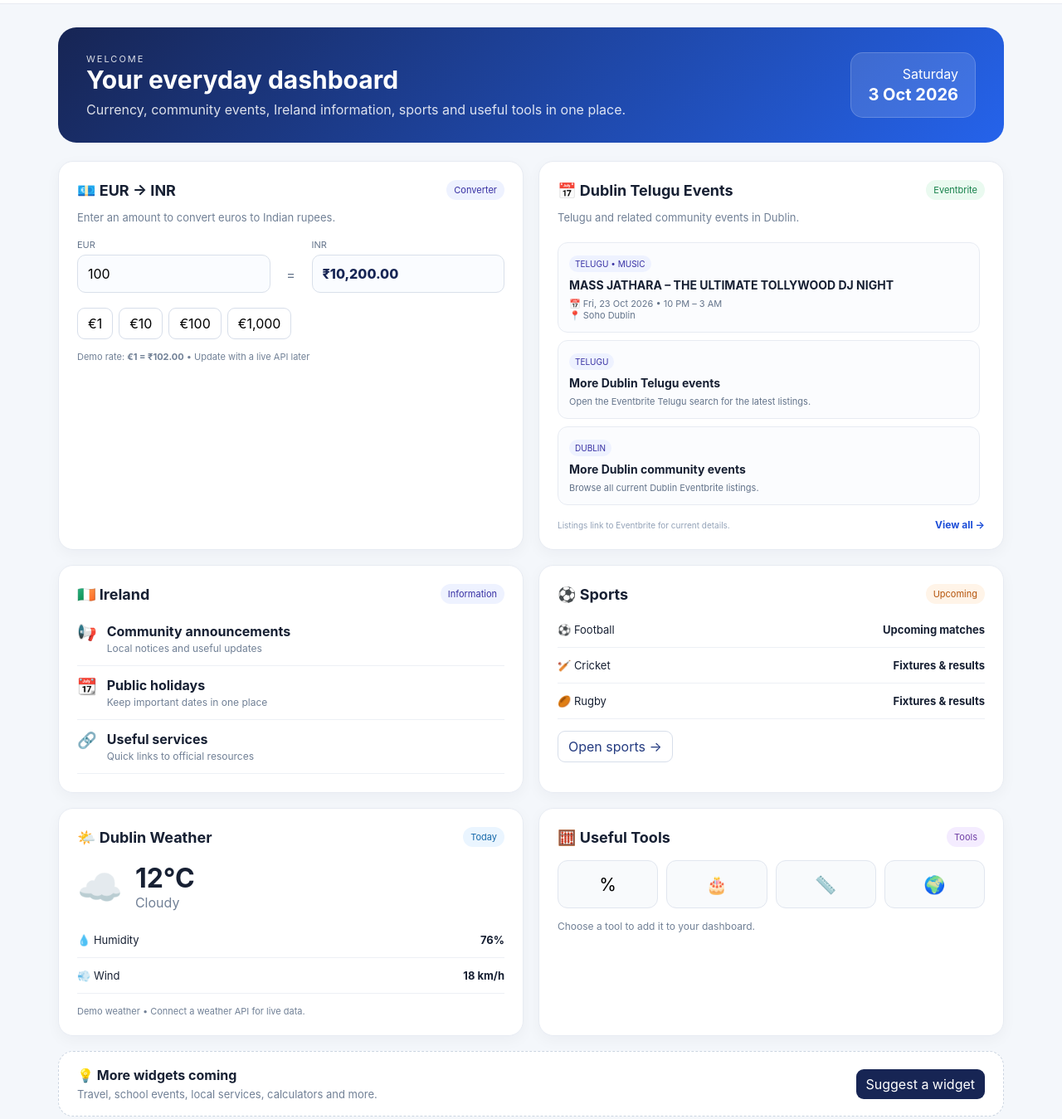
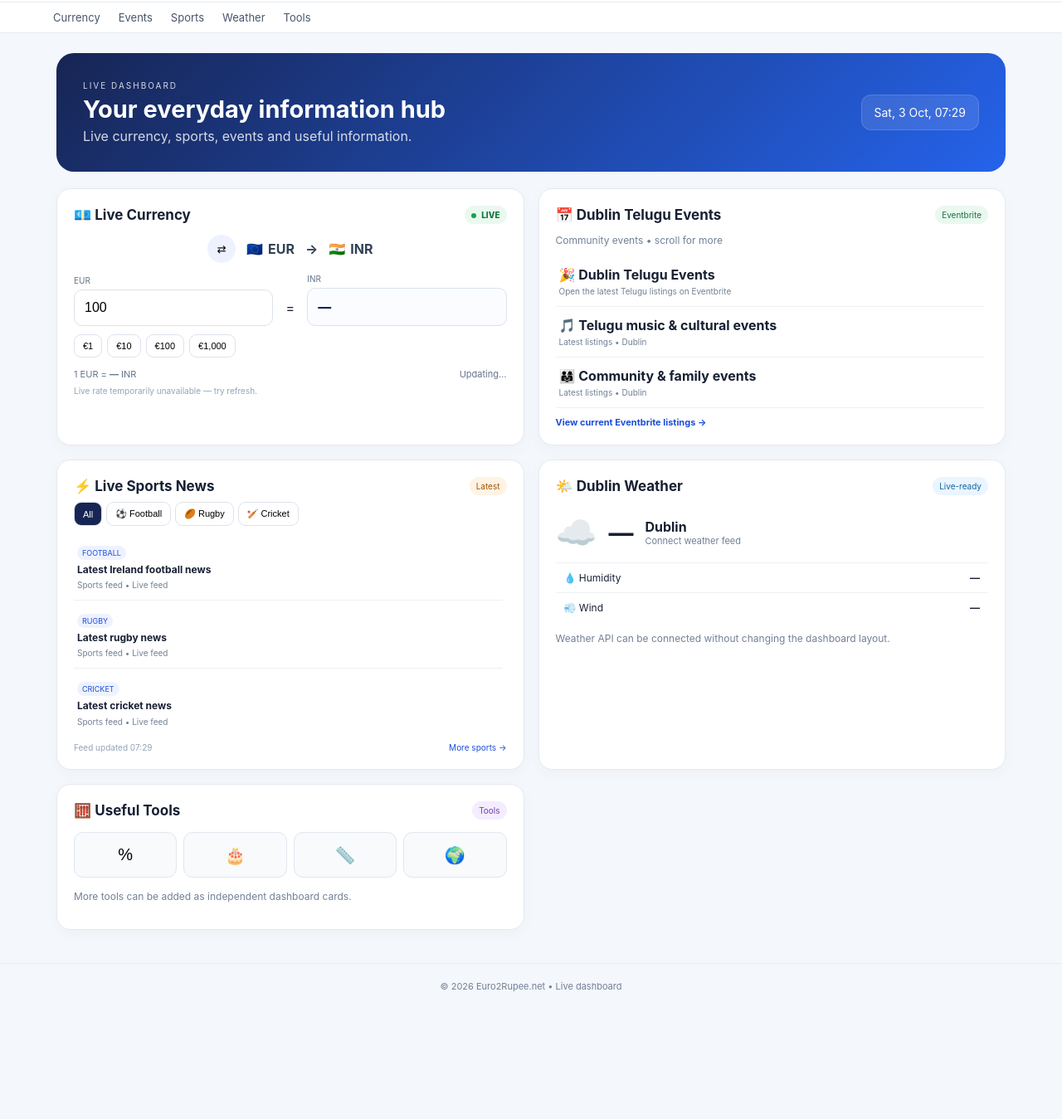
Before and after one commit to pavan231/euro2rupee, a plain HTML site: page index.html in a window 1280 px wide. Shown: the part 67-1416 px from the top of the page at 83% size. After the commit the page ends 1283 px from the top, so only its background shows below. Drawn offline with Linux system fonts and the light colour scheme; no server answers.

Commit message:
Add files via upload

```diff
--- a/index.html
+++ b/index.html
@@ -1,76 +1,53 @@
-<!DOCTYPE html>
+<!doctype html>
 <html lang="en">
 <head>
-<meta charset="UTF-8">
-<meta name="viewport" content="width=device-width, initial-scale=1.0">
-<title>Euro2Rupee Dashboard</title>
+<meta charset="utf-8"><meta name="viewport" content="width=device-width,initial-scale=1">
+<title>Euro2Rupee • Live Dashboard</title>
 <link rel="stylesheet" href="style.css">
-<style>
-.events-scroll{max-height:330px;overflow-y:auto;padding-right:6px;margin-top:8px}
-.event-card{display:block;text-decoration:none;color:inherit;border:1px solid #e7ebf2;border-radius:12px;padding:13px;margin:9px 0;background:#fbfcfe;transition:.15s}
-.event-card:hover{transform:translateY(-1px);box-shadow:0 4px 12px rgba(20,35,60,.08)}
-.event-title{font-weight:750;font-size:14px;line-height:1.35}
-.event-meta{font-size:11px;color:#64748b;margin-top:5px}
-.event-tag{display:inline-block;font-size:10px;padding:4px 7px;border-radius:99px;background:#eef2ff;color:#3730a3;margin-bottom:7px}
-.events-footer{display:flex;justify-content:space-between;align-items:center;margin-top:12px;gap:10px}
-.events-footer a{font-size:12px;color:#1d4ed8;text-decoration:none;font-weight:650}
-.events-note{font-size:10px;color:#94a3b8}
-</style>
 </head>
 <body>
-<header class="topbar">
-  <div class="brand"><div class="logo">€₹</div><div><strong>Euro2Rupee</strong><span>Community Dashboard</span></div></div>
-  <div class="header-actions"><button class="icon-btn">⌕</button><button class="menu-btn" onclick="toggleMenu()">☰</button></div>
-</header>
-<nav id="mobileMenu" class="mobile-menu">
-<a href="#currency">Currency</a><a href="#events">Events</a><a href="#ireland">Ireland</a><a href="#sports">Sports</a><a href="#weather">Weather</a><a href="#tools">Tools</a>
-</nav>
+<header class="topbar"><div class="brand"><div class="logo">€₹</div><div><strong>Euro2Rupee</strong><span>Live Community Dashboard</span></div></div>
+<button class="menu-btn" onclick="document.body.classList.toggle('menu-open')">☰</button></header>
+<nav class="nav"><a href="#currency">Currency</a><a href="#events">Events</a><a href="#sports">Sports</a><a href="#weather">Weather</a><a href="#tools">Tools</a></nav>
 <main class="container">
-<section class="hero"><div><p class="eyebrow">WELCOME</p><h1>Your everyday dashboard</h1><p>Currency, community events, Ireland information, sports and useful tools in one place.</p></div><div class="date-card"><span id="dayName"></span><strong id="todayDate"></strong></div></section>
+<section class="hero"><div><p class="eyebrow">LIVE DASHBOARD</p><h1>Your everyday information hub</h1><p>Live currency, sports, events and useful information.</p></div><div class="clock" id="clock"></div></section>
 <section class="grid">
-<article class="card currency-card" id="currency">
-<div class="card-head"><h2>💶 EUR → INR</h2><span class="badge">Converter</span></div>
-<p class="muted">Enter an amount to convert euros to Indian rupees.</p>
-<div class="converter"><div class="input-wrap"><label>EUR</label><input id="eurInput" type="number" value="100" min="0" step="0.01" oninput="convert()"></div><div class="equals">=</div><div class="result-wrap"><label>INR</label><div id="inrResult" class="result">₹0.00</div></div></div>
-<div class="quick-values"><button onclick="setEUR(1)">€1</button><button onclick="setEUR(10)">€10</button><button onclick="setEUR(100)">€100</button><button onclick="setEUR(1000)">€1,000</button></div>
-<p class="rate">Demo rate: <strong>€1 = ₹102.00</strong> <span>• Update with a live API later</span></p>
+
+<article class="card currency" id="currency">
+<div class="head"><h2>💶 Live Currency</h2><span class="live"><i></i> LIVE</span></div>
+<div class="pair"><button id="swap" title="Swap currencies">⇄</button><div><b id="fromFlag">🇪🇺</b><span id="fromName">EUR</span></div><strong>→</strong><div><b id="toFlag">🇮🇳</b><span id="toName">INR</span></div></div>
+<div class="convert-grid"><div><label id="fromLabel">EUR</label><input id="amount" type="number" value="100" min="0" step="0.01"></div><div class="equals">=</div><div><label id="toLabel">INR</label><div id="result" class="result">Loading…</div></div></div>
+<div class="quick"><button data-v="1">€1</button><button data-v="10">€10</button><button data-v="100">€100</button><button data-v="1000">€1,000</button></div>
+<div class="rate-line"><span>1 <span id="rateFrom">EUR</span> = <b id="rate">—</b> <span id="rateTo">INR</span></span><span id="updated">Updating…</span></div>
+<div class="status" id="currencyStatus">Getting live market rate…</div>
 </article>
 
 <article class="card" id="events">
-<div class="card-head"><h2>📅 Dublin Telugu Events</h2><span class="badge green">Eventbrite</span></div>
-<p class="muted">Telugu and related community events in Dublin.</p>
-<div class="events-scroll">
-<a class="event-card" href="https://www.eventbrite.ie/e/mass-jathara-the-ultimate-tollywood-dj-night-tickets-2000950476740" target="_blank" rel="noopener">
-<span class="event-tag">TELUGU • MUSIC</span><div class="event-title">MASS JATHARA – THE ULTIMATE TOLLYWOOD DJ NIGHT</div>
-<div class="event-meta">📅 Fri, 23 Oct 2026 • 10 PM – 3 AM<br>📍 Soho Dublin</div></a>
-<a class="event-card" href="https://www.eventbrite.ie/d/ireland--dublin/telugu/" target="_blank" rel="noopener">
-<span class="event-tag">TELUGU</span><div class="event-title">More Dublin Telugu events</div>
-<div class="event-meta">Open the Eventbrite Telugu search for the latest listings.</div></a>
-<a class="event-card" href="https://www.eventbrite.ie/d/ireland--dublin/events/" target="_blank" rel="noopener">
-<span class="event-tag">DUBLIN</span><div class="event-title">More Dublin community events</div>
-<div class="event-meta">Browse all current Dublin Eventbrite listings.</div></a>
-</div>
-<div class="events-footer"><span class="events-note">Listings link to Eventbrite for current details.</span><a href="https://www.eventbrite.ie/d/ireland--dublin/telugu/" target="_blank" rel="noopener">View all →</a></div>
+<div class="head"><h2>📅 Dublin Telugu Events</h2><span class="tag green">Eventbrite</span></div>
+<p class="muted">Community events • scroll for more</p>
+<div class="scroll">
+<a class="event" href="https://www.eventbrite.ie/d/ireland--dublin/telugu/" target="_blank"><b>🎉 Dublin Telugu Events</b><small>Open the latest Telugu listings on Eventbrite</small></a>
+<a class="event" href="https://www.eventbrite.ie/d/ireland--dublin/telugu/" target="_blank"><b>🎵 Telugu music & cultural events</b><small>Latest listings • Dublin</small></a>
+<a class="event" href="https://www.eventbrite.ie/d/ireland--dublin/telugu/" target="_blank"><b>👨‍👩‍👧 Community & family events</b><small>Latest listings • Dublin</small></a>
+</div><a class="more" href="https://www.eventbrite.ie/d/ireland--dublin/telugu/" target="_blank">View current Eventbrite listings →</a>
 </article>
 
-<article class="card" id="ireland"><div class="card-head"><h2>🇮🇪 Ireland</h2><span class="badge">Information</span></div>
-<div class="list-item"><span>📢</span><div><strong>Community announcements</strong><p>Local notices and useful updates</p></div></div>
-<div class="list-item"><span>📆</span><div><strong>Public holidays</strong><p>Keep important dates in one place</p></div></div>
-<div class="list-item"><span>🔗</span><div><strong>Useful services</strong><p>Quick links to official resources</p></div></div></article>
+<article class="card" id="sports">
+<div class="head"><h2>⚡ Live Sports News</h2><span class="tag orange">Latest</span></div>
+<div class="tabs"><button class="active" onclick="filterSports('all',this)">All</button><button onclick="filterSports('football',this)">⚽ Football</button><button onclick="filterSports('rugby',this)">🏉 Rugby</button><button onclick="filterSports('cricket',this)">🏏 Cricket</button></div>
+<div id="sportsFeed" class="scroll"><div class="loading">Loading latest sports…</div></div>
+<div class="feed-footer"><span id="sportsUpdated">Updating…</span><a href="https://www.espn.com/" target="_blank">More sports →</a></div>
+</article>
 
-<article class="card" id="sports"><div class="card-head"><h2>⚽ Sports</h2><span class="badge orange">Upcoming</span></div>
-<div class="score"><span>⚽ Football</span><strong>Upcoming matches</strong></div><div class="score"><span>🏏 Cricket</span><strong>Fixtures & results</strong></div><div class="score"><span>🏉 Rugby</span><strong>Fixtures & results</strong></div><button class="outline-btn">Open sports →</button></article>
+<article class="card" id="weather"><div class="head"><h2>🌤️ Dublin Weather</h2><span class="tag blue">Live-ready</span></div>
+<div class="weather"><span>☁️</span><strong id="temp">—</strong><div><b>Dublin</b><small id="weatherText">Connect weather feed</small></div></div>
+<div class="rows"><div>💧 Humidity <b id="humidity">—</b></div><div>💨 Wind <b id="wind">—</b></div></div>
+<p class="muted">Weather API can be connected without changing the dashboard layout.</p></article>
 
-<article class="card" id="weather"><div class="card-head"><h2>🌤️ Dublin Weather</h2><span class="badge blue">Today</span></div>
-<div class="weather-main"><div class="weather-icon">☁️</div><div><strong>12°C</strong><p>Cloudy</p></div></div>
-<div class="weather-row"><span>💧 Humidity</span><b>76%</b></div><div class="weather-row"><span>💨 Wind</span><b>18 km/h</b></div><p class="rate">Demo weather • Connect a weather API for live data.</p></article>
-
-<article class="card" id="tools"><div class="card-head"><h2>🧮 Useful Tools</h2><span class="badge purple">Tools</span></div>
-<div class="tools-grid"><button onclick="toolMessage('Percentage Calculator')">%</button><button onclick="toolMessage('Age Calculator')">🎂</button><button onclick="toolMessage('Unit Converter')">📏</button><button onclick="toolMessage('Time Zone Converter')">🌍</button></div>
-<div id="toolMessage" class="tool-message">Choose a tool to add it to your dashboard.</div></article>
+<article class="card" id="tools"><div class="head"><h2>🧮 Useful Tools</h2><span class="tag purple">Tools</span></div>
+<div class="tools"><button onclick="alert('Percentage calculator coming next')">%</button><button onclick="alert('Age calculator coming next')">🎂</button><button onclick="alert('Unit converter coming next')">📏</button><button onclick="alert('Time zone converter coming next')">🌍</button></div>
+<p class="muted">More tools can be added as independent dashboard cards.</p></article>
 </section>
-<section class="add-widget"><div><strong>💡 More widgets coming</strong><p>Travel, school events, local services, calculators and more.</p></div><button onclick="alert('Widget ideas can be added here.')">Suggest a widget</button></section>
-</main>
-<footer>© <span id="year"></span> Euro2Rupee.net • Community Dashboard</footer>
+</main><footer>© <span id="year"></span> Euro2Rupee.net • Live dashboard</footer>
 <script src="script.js"></script>
 </body></html>
--- a/script.js
+++ b/script.js
@@ -1,23 +1,37 @@
-const EUR_INR_RATE = 102;
-
-function convert(){
-  const eur = parseFloat(document.getElementById("eurInput").value) || 0;
-  document.getElementById("inrResult").textContent =
-    "₹" + (eur * EUR_INR_RATE).toLocaleString("en-IN",{minimumFractionDigits:2,maximumFractionDigits:2});
+const amount=document.getElementById("amount");let from="EUR",to="INR",rateValue=null;
+async function loadRate(){
+  const status=document.getElementById("currencyStatus");
+  status.textContent="Getting live market rate…";
+  try{
+    const r=await fetch(`https://api.frankfurter.app/latest?from=${from}&to=${to}`,{cache:"no-store"});
+    if(!r.ok)throw new Error("rate request failed");
+    const data=await r.json(); rateValue=data.rates[to];
+    document.getElementById("rate").textContent=rateValue.toFixed(4);
+    document.getElementById("rateFrom").textContent=from;document.getElementById("rateTo").textContent=to;
+    document.getElementById("updated").textContent="Updated "+new Date().toLocaleTimeString("en-IE",{hour:"2-digit",minute:"2-digit"});
+    status.textContent="Live mid-market reference rate • refreshes every 15 minutes";
+    calculate();
+  }catch(e){status.textContent="Live rate temporarily unavailable — try refresh.";calculate()}
 }
-function setEUR(value){
-  document.getElementById("eurInput").value=value;
-  convert();
+function calculate(){
+  const n=Number(amount.value)||0;
+  document.getElementById("result").textContent=rateValue?new Intl.NumberFormat("en-IN",{maximumFractionDigits:2}).format(n*rateValue):"—";
 }
-function toggleMenu(){
-  document.getElementById("mobileMenu").classList.toggle("open");
+amount.addEventListener("input",calculate);
+document.querySelectorAll(".quick button").forEach(b=>b.onclick=()=>{amount.value=b.dataset.v;calculate()});
+document.getElementById("swap").onclick=()=>{[from,to]=[to,from];updateLabels();loadRate()};
+function updateLabels(){
+  const euro=from==="EUR";document.getElementById("fromFlag").textContent=euro?"🇪🇺":"🇮🇳";document.getElementById("toFlag").textContent=euro?"🇮🇳":"🇪🇺";
+  document.getElementById("fromName").textContent=from;document.getElementById("toName").textContent=to;document.getElementById("fromLabel").textContent=from;document.getElementById("toLabel").textContent=to;
 }
-function toolMessage(name){
-  document.getElementById("toolMessage").textContent =
-    name + " selected — this widget can be connected next.";
+async function loadSports(){
+ try{
+  const r=await fetch("sports.json?ts="+Date.now(),{cache:"no-store"});const data=await r.json();const feed=document.getElementById("sportsFeed");
+  feed.innerHTML=data.map(x=>`<a class="sports-item ${x.category}" href="${x.url}" target="_blank" rel="noopener"><span class="news-tag">${x.category.toUpperCase()}</span><strong>${escapeHtml(x.title)}</strong><small>${escapeHtml(x.source)} • ${escapeHtml(x.date)}</small></a>`).join("");
+  document.getElementById("sportsUpdated").textContent="Feed updated "+new Date().toLocaleTimeString("en-IE",{hour:"2-digit",minute:"2-digit"});
+ }catch(e){document.getElementById("sportsFeed").innerHTML='<div class="loading">Sports feed is temporarily unavailable.</div>'}
 }
-const now=new Date();
-document.getElementById("dayName").textContent=now.toLocaleDateString("en-IE",{weekday:"long"});
-document.getElementById("todayDate").textContent=now.toLocaleDateString("en-IE",{day:"numeric",month:"short",year:"numeric"});
-document.getElementById("year").textContent=now.getFullYear();
-convert();
+function filterSports(c,b){document.querySelectorAll(".tabs button").forEach(x=>x.classList.remove("active"));b.classList.add("active");document.querySelectorAll(".sports-item").forEach(x=>x.style.display=c==="all"||x.classList.contains(c)?"block":"none")}
+function escapeHtml(s){return String(s).replace(/[&<>"']/g,m=>({"&":"&amp;","<":"&lt;",">":"&gt;",'"':"&quot;","'":"&#039;"}[m]))}
+function tick(){document.getElementById("clock").textContent=new Date().toLocaleString("en-IE",{weekday:"short",day:"numeric",month:"short",hour:"2-digit",minute:"2-digit"})}
+tick();setInterval(tick,30000);loadRate();setInterval(loadRate,900000);loadSports();setInterval(loadSports,1800000);document.getElementById("year").textContent=new Date().getFullYear();
--- /dev/null
+++ b/sports.json
@@ -0,0 +1,5 @@
+[
+{"category":"football","title":"Latest Ireland football news","source":"Sports feed","date":"Live feed","url":"https://www.bbc.com/sport/football"},
+{"category":"rugby","title":"Latest rugby news","source":"Sports feed","date":"Live feed","url":"https://www.bbc.com/sport/rugby-union"},
+{"category":"cricket","title":"Latest cricket news","source":"Sports feed","date":"Live feed","url":"https://www.bbc.com/sport/cricket"}
+]
```
Also changed, not shown: style.css, 1 other file.
